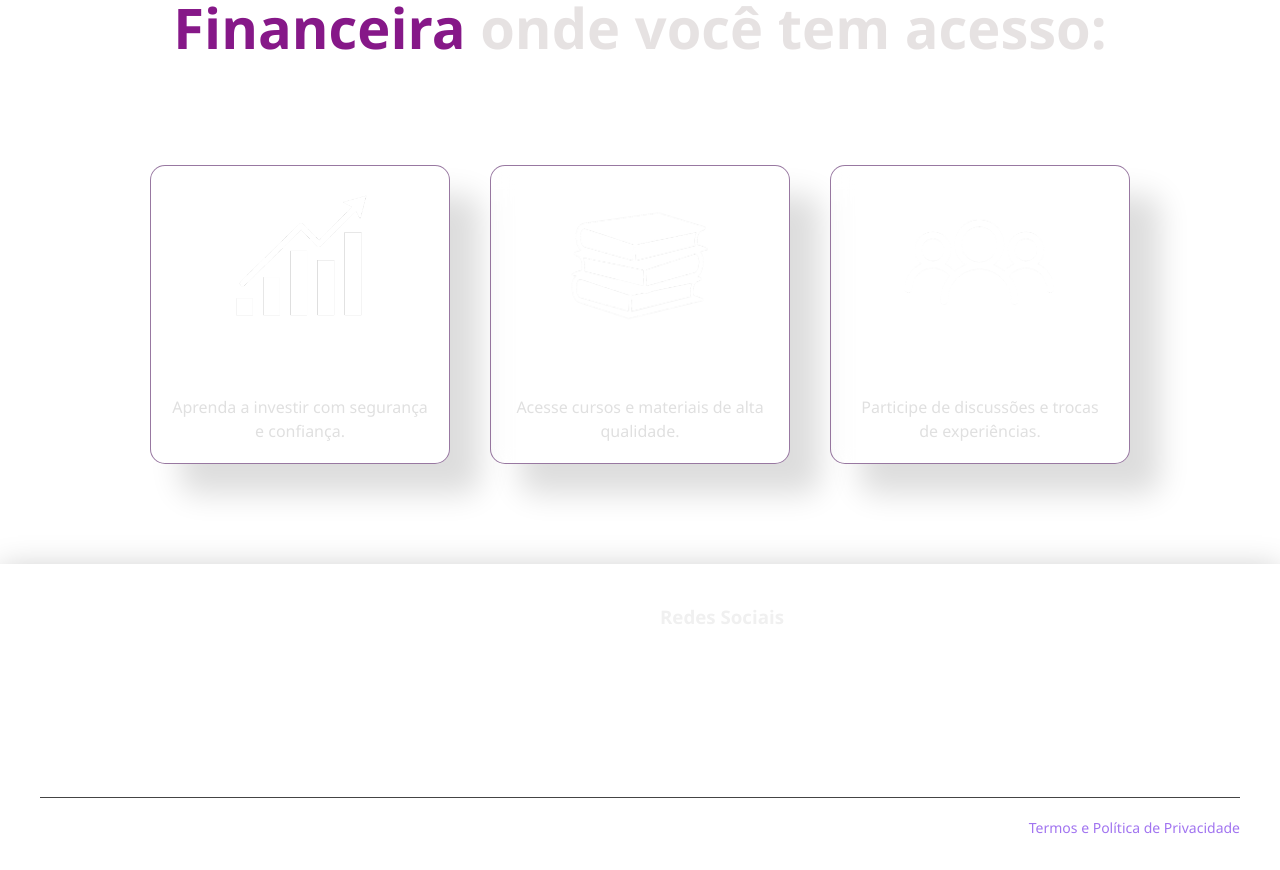
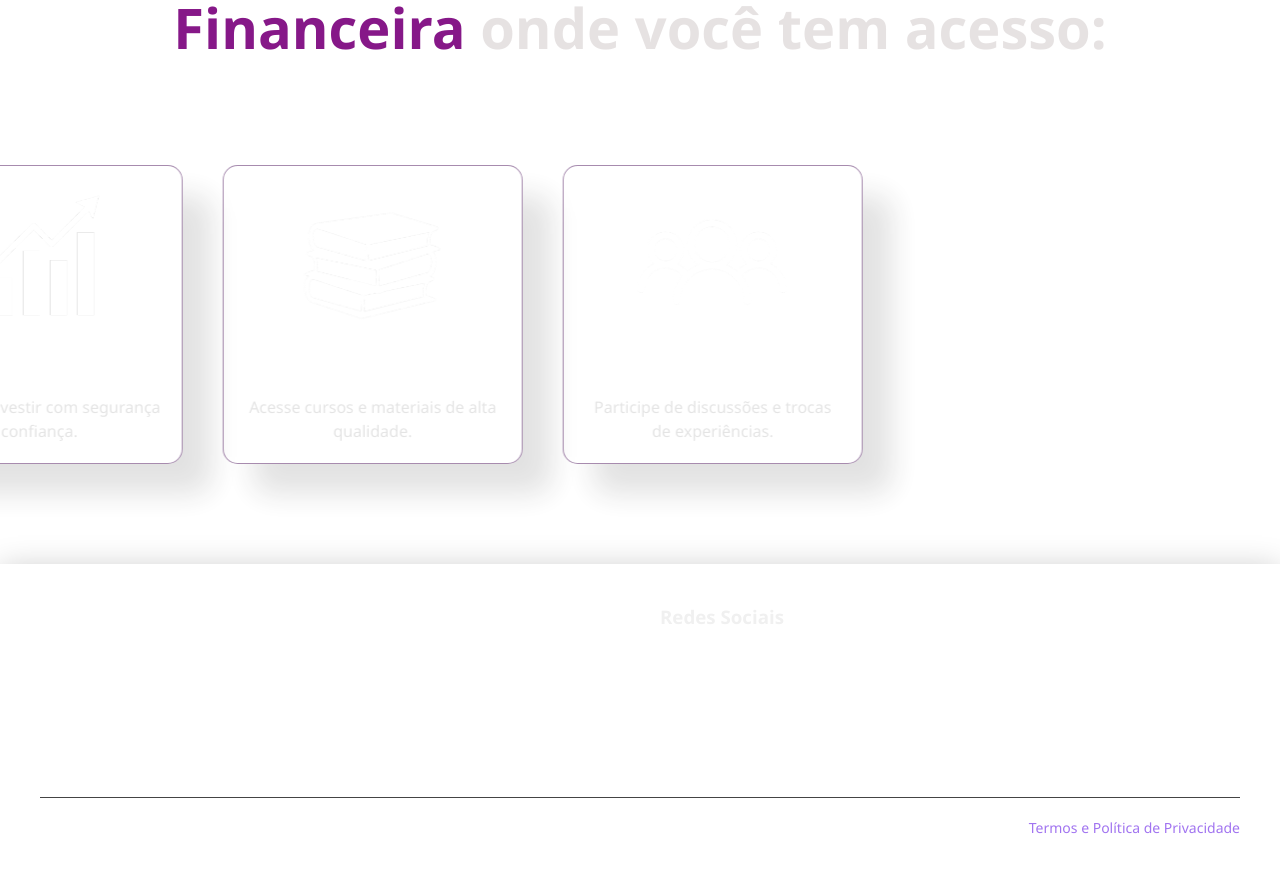
Before and after one commit to PedrosoEnzo/cripto, a React (Vite) app in the folder cripto-react/: page / in a window 1280 px wide. Shown: the part 2160-3030 px from the top of the page. Built offline with nearby package versions, Linux system fonts and the light colour scheme; no server answers.

Commit message:
add animação cards home

```diff
--- a/cripto-react/package.json
+++ b/cripto-react/package.json
@@ -32,6 +32,8 @@
     "react-icons": "^5.5.0",
     "react-markdown": "^10.1.0",
     "react-router-dom": "^7.4.0",
+    "react-slick": "^0.30.3",
+    "slick-carousel": "^1.8.1",
     "three": "^0.176.0"
   },
   "devDependencies": {
--- a/cripto-react/src/pages/Home.css
+++ b/cripto-react/src/pages/Home.css
@@ -5,7 +5,8 @@
   box-sizing: border-box;
 }
 
-html, body {
+html,
+body {
   font-family: 'Orbitron', sans-serif;
   color: #fff;
   position: relative;
@@ -14,9 +15,17 @@ html, body {
 }
 
 @keyframes bgShift {
-  0% { background-position: 0% 50%; }
-  50% { background-position: 100% 50%; }
-  100% { background-position: 0% 50%; }
+  0% {
+    background-position: 0% 50%;
+  }
+
+  50% {
+    background-position: 100% 50%;
+  }
+
+  100% {
+    background-position: 0% 50%;
+  }
 }
 
 @keyframes fadeInUp {
@@ -24,6 +33,7 @@ html, body {
     transform: translateY(50px);
     opacity: 0;
   }
+
   100% {
     transform: translateY(0);
     opacity: 1;
@@ -87,15 +97,19 @@ html, body {
   0% {
     transform: translate(0, 0);
   }
+
   25% {
     transform: translate(5px, -10px);
   }
+
   50% {
     transform: translate(0, -20px);
   }
+
   75% {
     transform: translate(-5px, -10px);
   }
+
   100% {
     transform: translate(0, 0);
   }
@@ -151,6 +165,19 @@ html, body {
   flex-wrap: wrap;
   gap: 40px;
   padding-top: 30px;
+  animation: slideInLeft 10.6s forwards;
+}
+
+
+@keyframes slideInLeft {
+  from {
+    opacity: 0;
+    transform: translateX(-2000px);
+  }
+  to {
+    opacity: 1;
+    transform: translateX(0);
+  }
 }
 
 .plataformaCursosCard {
```
Also changed, not shown: 1 other file (tests, documents, lock files or other folders). Lines whose indentation alone changed are shown as unchanged.
